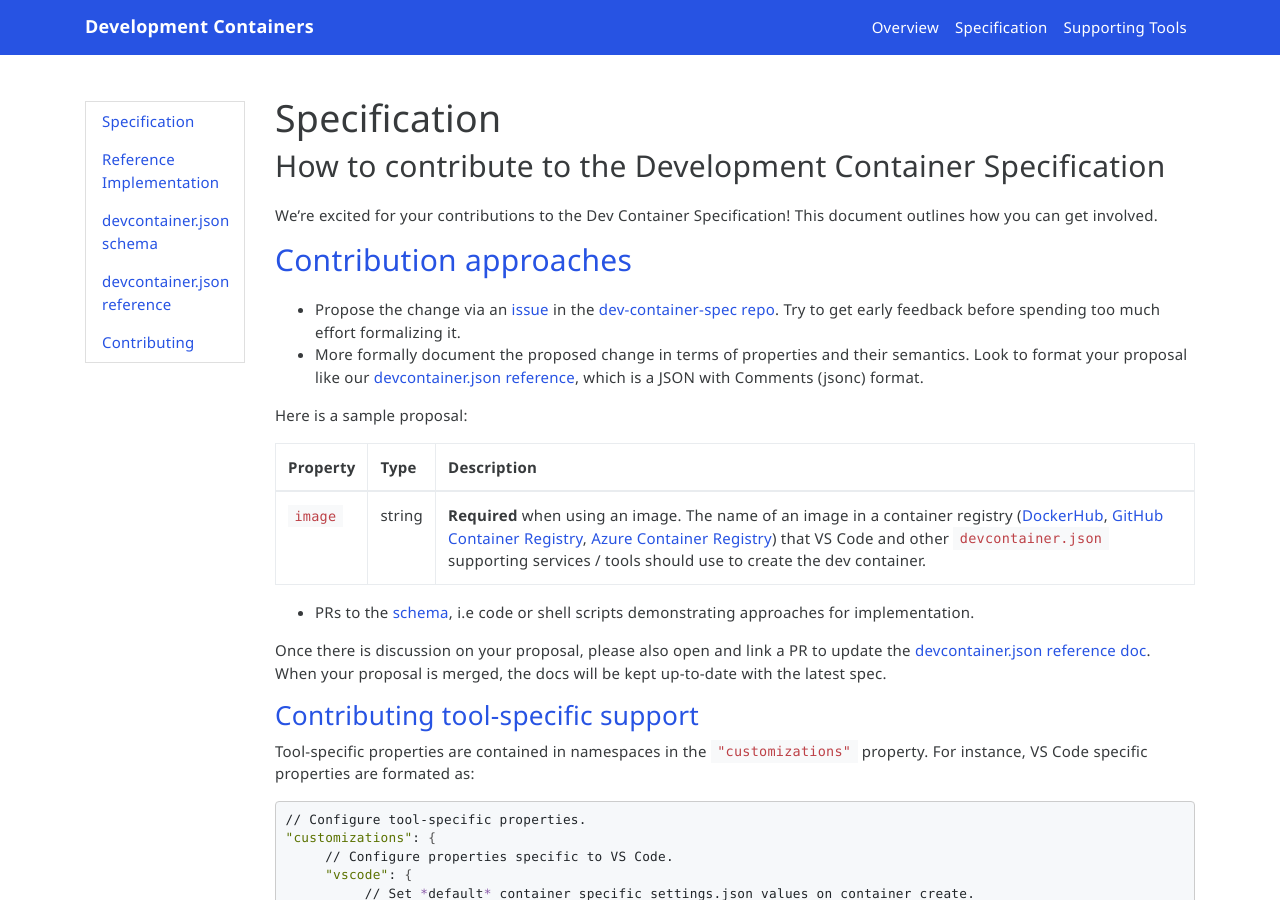
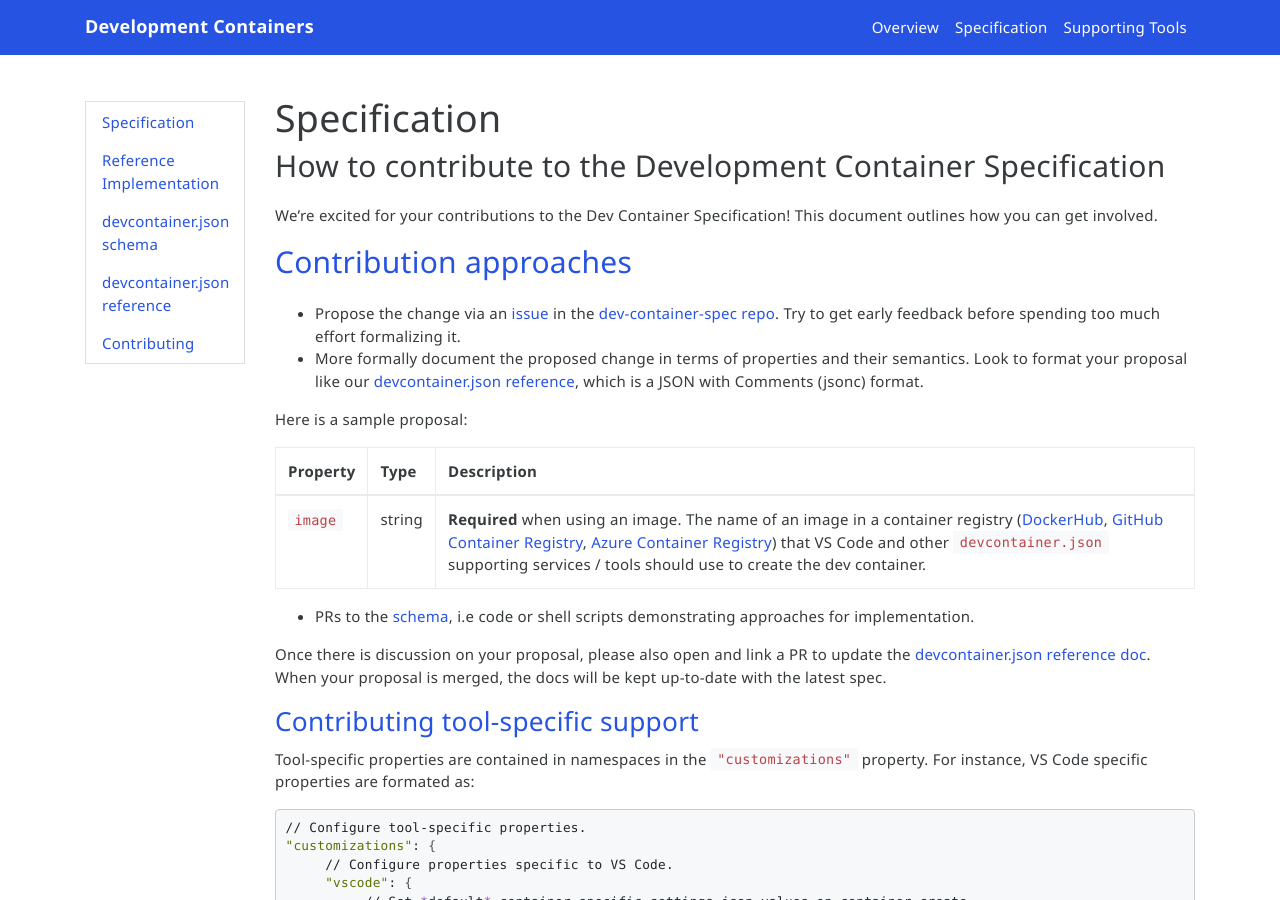
Before and after one commit to devcontainers/devcontainers.github.io, a Jekyll site: the page built from _implementors/contributing.md, in a window 1280 px wide and 900 px high. Built offline with Jekyll 4.4.1, drawn with Linux system fonts in a browser that asks for light colours; nearby versions of some CDN libraries; comment, search, counter and statistics services are not loaded.

Commit message:
Add padding to various elements

```diff
--- a/css/main.scss
+++ b/css/main.scss
@@ -471,3 +471,12 @@ a:hover {
 		font-size: 14px;
 	}
 }
+
+.dap-sidebar .card {
+	padding-top: 1px;
+}
+
+h1 a, h2 a, h3 a, h4 a, a h3 {
+	padding-top: 2px;
+	padding-bottom: 2px;
+}
```
